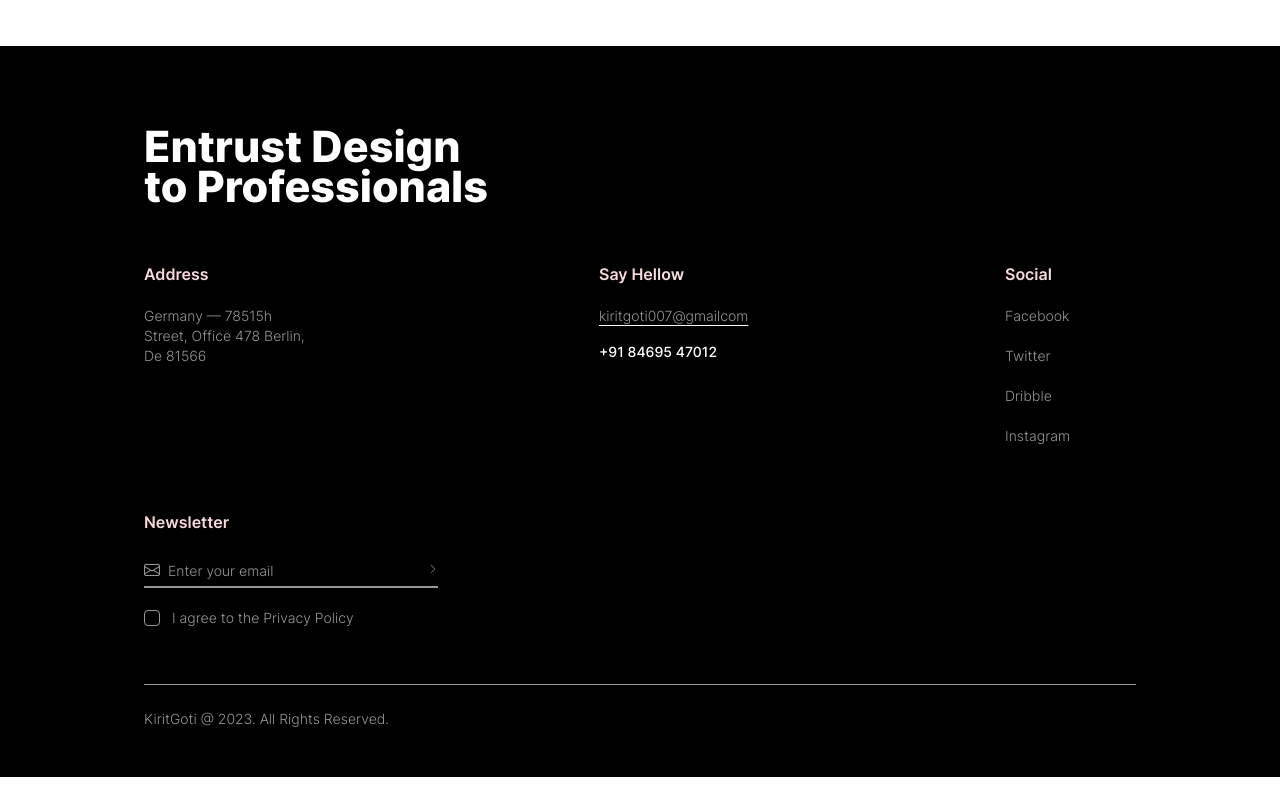
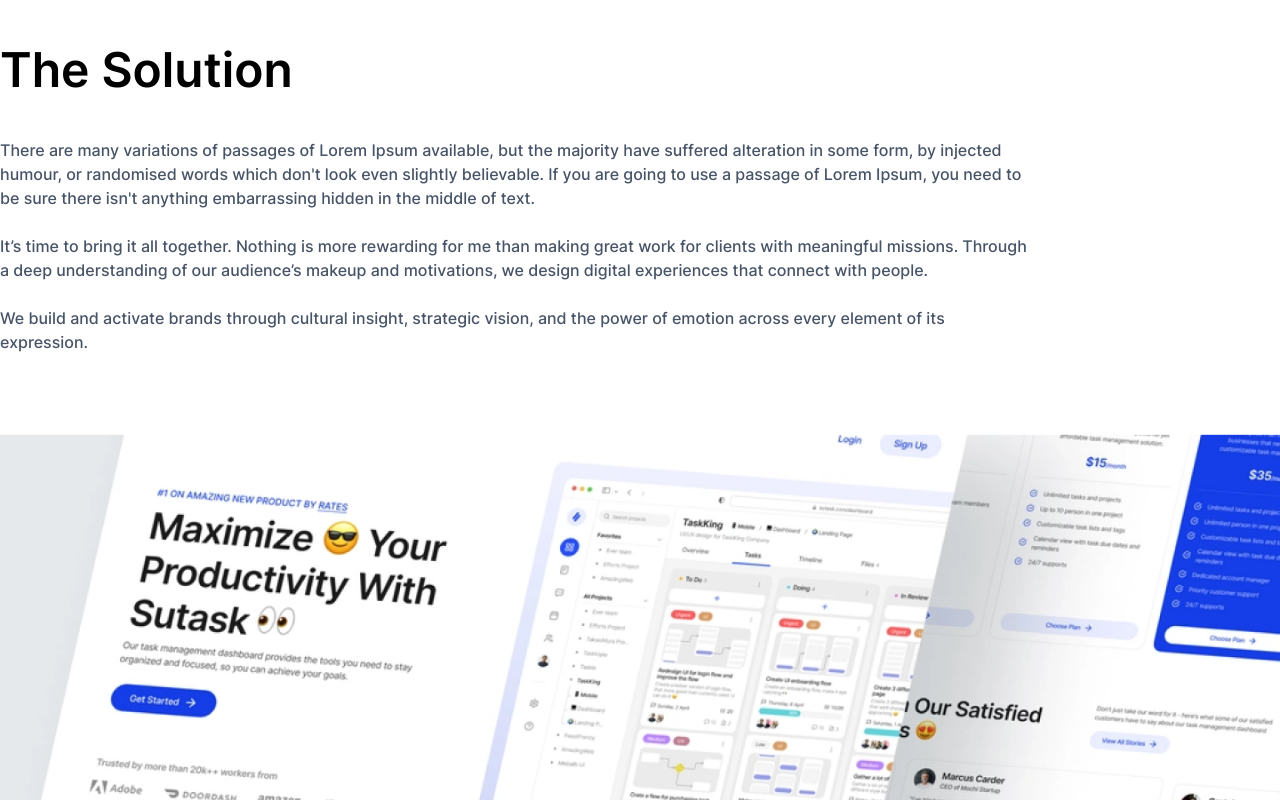
Before and after one commit to spdfalcon/portfolio, a React (Vite) app: page /work/1 in a window 1280 px wide. Shown: the part 3040-3840 px from the top of the page. Before the commit the page ends 3817 px from the top, so only its background shows below. Built offline with nearby package versions, Linux system fonts and the light colour scheme; no server answers.

Commit message:
single page

```diff
--- /dev/null
+++ b/src/components/SingleWorkTheSolution/SingleWorkTheSolution.jsx
@@ -0,0 +1,27 @@
+import React from "react";
+
+export default function SingleWorkTheSolution() {
+  return (
+    <>
+      <div>
+      <div className="container mt-20">
+        <h2 className="text-3xl lg:text-5xl font-inter600">The Solution</h2>
+        <div className="text-work-text-gray text-xs lg:text-base mt-11 max-w-[1032px]">
+          <p>
+          There are many variations of passages of Lorem Ipsum available, but the majority have suffered alteration in some form, by injected humour, or randomised words which don't look even slightly believable. If you are going to use a passage of Lorem Ipsum, you need to be sure there isn't anything embarrassing hidden in the middle of text.
+          </p>
+          <p className="mt-6">
+          It’s time to bring it all together. Nothing is more rewarding for me than making great work for clients with meaningful missions. Through a deep understanding of our audience’s makeup and motivations, we design digital experiences that connect with people.
+          </p>
+          <p className="mt-6">
+          We build and activate brands through cultural insight, strategic vision, and the power of emotion across every element of its expression.
+          </p>
+        </div>
+      </div>
+        <div className="flex justify-center mt-20">
+          <img src="/img/SingleWorkTheSolution/1.png" alt="" />
+        </div>
+      </div>
+    </>
+  );
+}
--- a/src/pages/SingleWork/SingleWork.jsx
+++ b/src/pages/SingleWork/SingleWork.jsx
@@ -5,6 +5,7 @@
 import SingleWorkSendlane from "../../components/SingleWorkSendlane/SingleWorkSendlane";
 import SingleWorkProjectBrief from "../../components/SingleWorkProjectBrief/SingleWorkProjectBrief";
 import SingleWorkProblems from "../../components/SingleWorkProblems/SingleWorkProblems";
+import SingleWorkTheSolution from "../../components/SingleWorkTheSolution/SingleWorkTheSolution";
 export default function SingleWork() {
   const portfolios = useSelector((store) => store.portfolios);
   const params = Number(useParams().workID);
@@ -26,6 +27,9 @@
         <div className="container">
           <SingleWorkProblems></SingleWorkProblems>
         </div>
+        <div>
+          <SingleWorkTheSolution></SingleWorkTheSolution>
+        </div>
       </div>
     </>
   );
```
Also changed, not shown: public/img/SingleWorkTheSolution/1.png (added).
